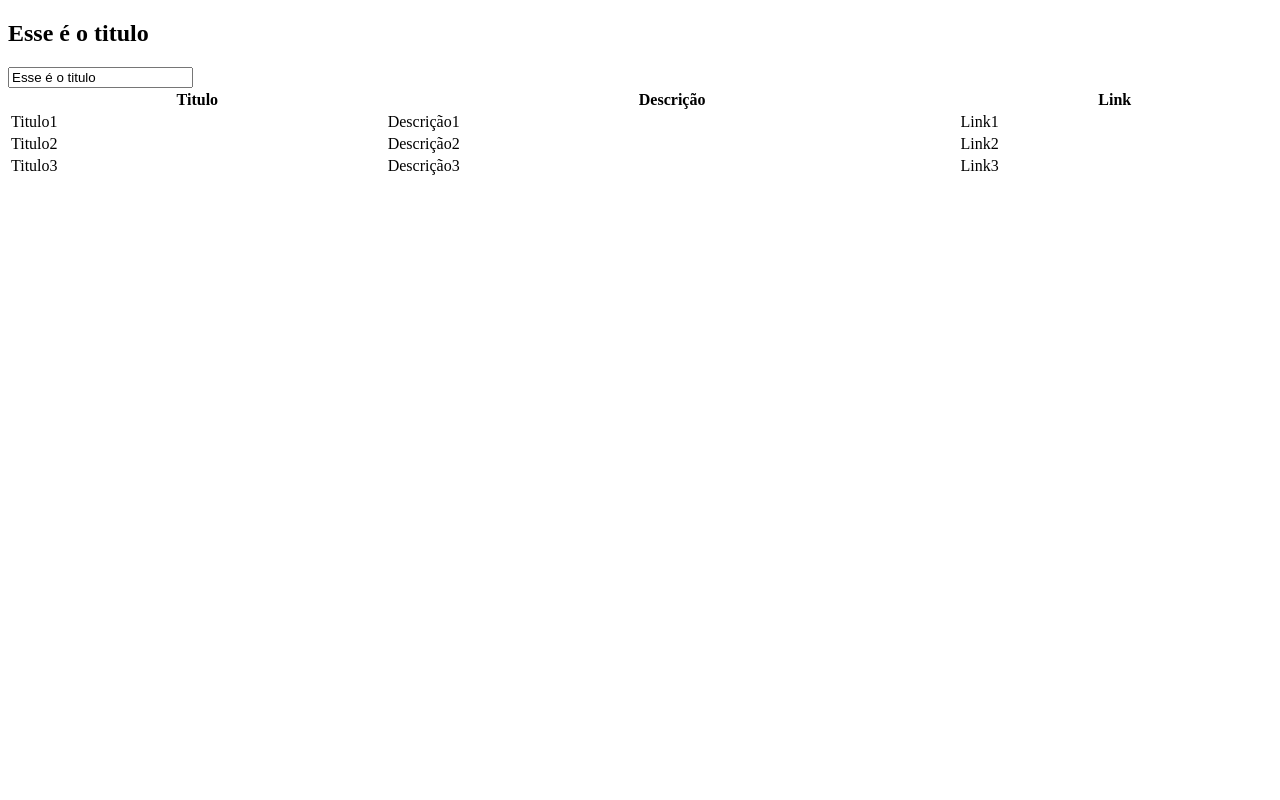
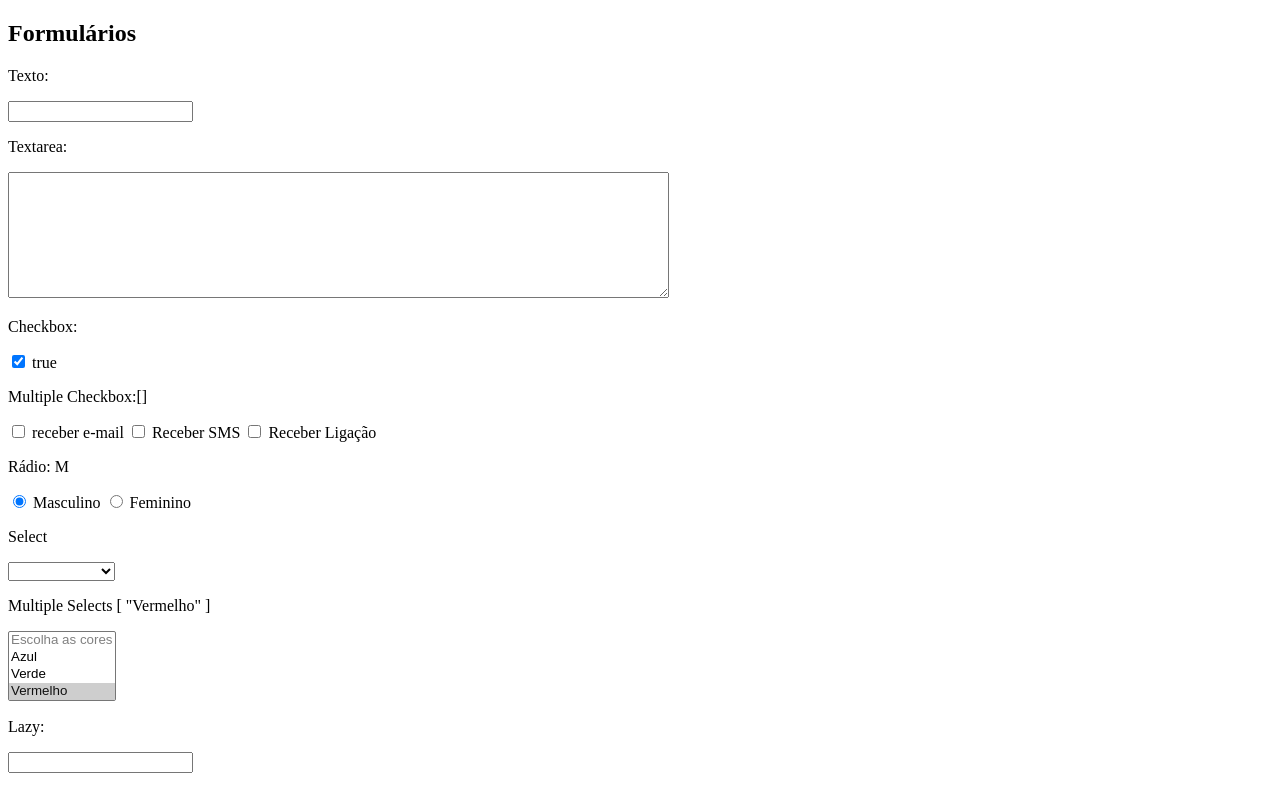
Before and after one commit to LarissaMerida/introducao_VueJS2, a plain HTML site: page index.html in a window 1280 px wide. Drawn offline with nearby package versions, Linux system fonts and the light colour scheme.

Commit message:
Adicionando modificação com v-once, v-html, filtros, watch, text, textarea, checkbox, formularios(multiple checkbox, radio, lazy)

```diff
--- a/index.html
+++ b/index.html
@@ -7,12 +7,65 @@
   </head>
   <body>
     <div id="app">
-      <gui-titulo v-bind:titulo="meuTitulo"></gui-titulo>
-      <input type="text" v-model="meuTitulo">
+      <gui-titulo titulo="Formulários"></gui-titulo>
 
-      <gui-tabela v-bind:titulos="['Titulo', 'Descrição', 'Link']" v-bind:registros="registros"></gui-tabela>
+      <p>Texto: {{texto}}</p>
+      <p>
+        <input type="text" v-model="texto">
+      </p>
 
+      <p>Textarea: {{textarea}}</p>
+      <p style="white-space: pre-line">{{textarea}}</p>
+      <p>
+        <textarea v-model="textarea" rows="8" cols="80"></textarea>
+      </p>
 
+      <p>Checkbox:</p>
+      <input type="checkbox" id="aceitaTermos" v-model="termos">
+      <label for="aceitaTermos">{{termos}}</label>
+
+      <p>Multiple Checkbox:{{notificacoes}}</p>
+      <p>
+        <input type="checkbox" id="receberEmail" value="email" v-model="notificacoes">
+        <label for="receberEmail">receber e-mail</label>
+        <input type="checkbox" id="receberSMS" value="sms" v-model="notificacoes">
+        <label for="receberSMS">Receber SMS</label>
+        <input type="checkbox" id="receberTelefone" value="tel" v-model="notificacoes">
+        <label for="receberEmail">Receber Ligação</label>
+      </p>
+
+      <p>Rádio: {{sexo}}</p>
+      <p>
+        <input type="radio" id="masculino" value="M" v-model="sexo">
+        <label for="masculino">Masculino</label>
+        <input type="radio" id="feminino" value="F" v-model="sexo">
+        <label for="feminino">Feminino</label>
+      </p>
+
+      <p>Select {{ano}}</p>
+      <p>
+        <select v-model="ano">
+            <option disabled value="">Escolha o ano</option>
+            <option value="2017">Ano 2017</option>
+            <option value="2018">Ano 2018</option>
+            <option value="2019">Ano 2019</option>
+        </select>
+      </p>
+
+      <p>Multiple Selects {{cores}}</p>
+      <p>
+        <select multiple v-model="cores">
+            <option disabled value="">Escolha as cores</option>
+            <option>Azul</option>
+            <option>Verde</option>
+            <option>Vermelho</option>
+        </select>
+      </p>
+
+      <p>Lazy: {{busca}}</p>
+      <p>
+        <input type="text" v-model.lazy="busca">
+      </p>
     </div>
 
     <script type="text/javascript">
@@ -22,38 +75,21 @@
         template:'<h2>{{ titulo }}</h2>'
       })
 
-      Vue.component('gui-tabela', {
-        props:['titulos','registros'],
-        template:
-          '<table style="width:100%">'+
-            '<thead>'+
-              '<tr>'+
-                '<th v-for="titulo in titulos"> {{titulo}}</th>'+
-
-              '</tr>'+
-            '</thead>'+
-            '<tbody>'+
-              '<tr v-for="registro in registros">'+
-                '<td v-for="item in registro"> {{item}}</td>'+
-              '</tr>'+
-            '</tbody>'+
-          '</table>'
-      })
-
       var app = new Vue({
         el:"#app", <!-- id-->
         data:{
-          meuTitulo: 'Esse é o titulo',
-          registros: [{titulo: 'Titulo1', descricao:'Descrição1', link:'Link1'},
-                      {titulo: 'Titulo2', descricao:'Descrição2', link:'Link2'},
-                      {titulo: 'Titulo3', descricao:'Descrição3', link:'Link3'}
-                    ]
+          texto: '',
+          textarea:'',
+          termos: true,
+          notificacoes:[],
+          sexo:'M', <!--null-->
+          ano: null,
+          cores: ['Vermelho'],
+          busca: null
         }
       });
 
-
     </script>
-
 
   </body>
 </html>
```
Also changed, not shown: Exemplo2/index.html (added, +113 -0 lines).
